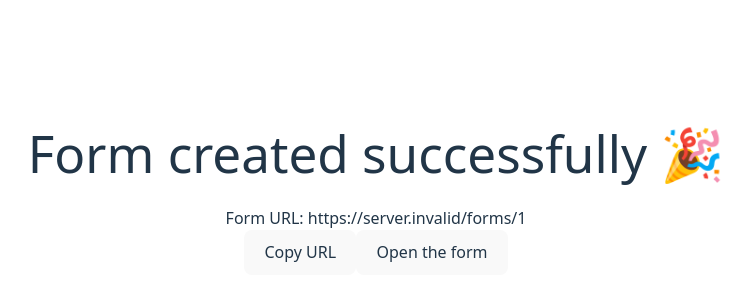
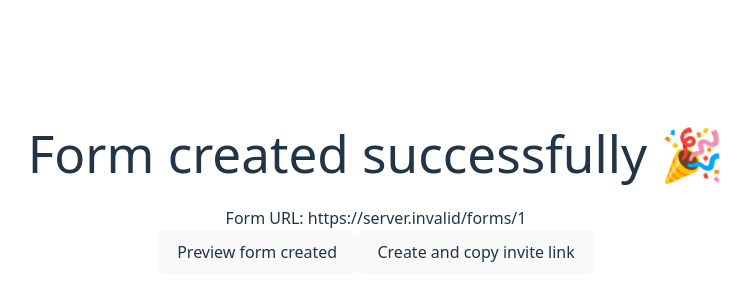
Before and after one commit to Jenny-jw/questionnaire, a React (Vite) app in the folder frontend/: page /formCreated/1 in a window 1280 px wide. Shown: the part 200-500 px from the top of the page, without its empty margins (264-1015 px from the left). Built offline with nearby package versions, Linux system fonts and the light colour scheme; no server answers.

Commit message:
Correct logic: After creating the form, admin can either preview the form or create and copy the invite link (TODO: create invite token)

```diff
--- a/frontend/src/pages/FormCreated.tsx
+++ b/frontend/src/pages/FormCreated.tsx
@@ -9,6 +9,9 @@ const FormCreated = () => {
   const handleSubmit = () => {
     navigate(`/forms/${formId}`);
   };
+  const handlePreview = () => {
+    navigate(`/formPreview/${formId}`);
+  };
 
   return (
     <>
@@ -17,8 +20,8 @@ const FormCreated = () => {
       <p>
         Form URL: {APP_URL}/forms/{formId}
       </p>
-      <button>Copy URL</button>
-      <button onClick={handleSubmit}>Open the form</button>
+      <button onClick={handlePreview}>Preview form created</button>
+      <button onClick={handleSubmit}>Create and copy invite link</button>
       {/* formId（公開） → 用來填寫 UI、分享 URL */}
       {/* adminToken（秘密） → 用於管理表單 */}
     </>
```
